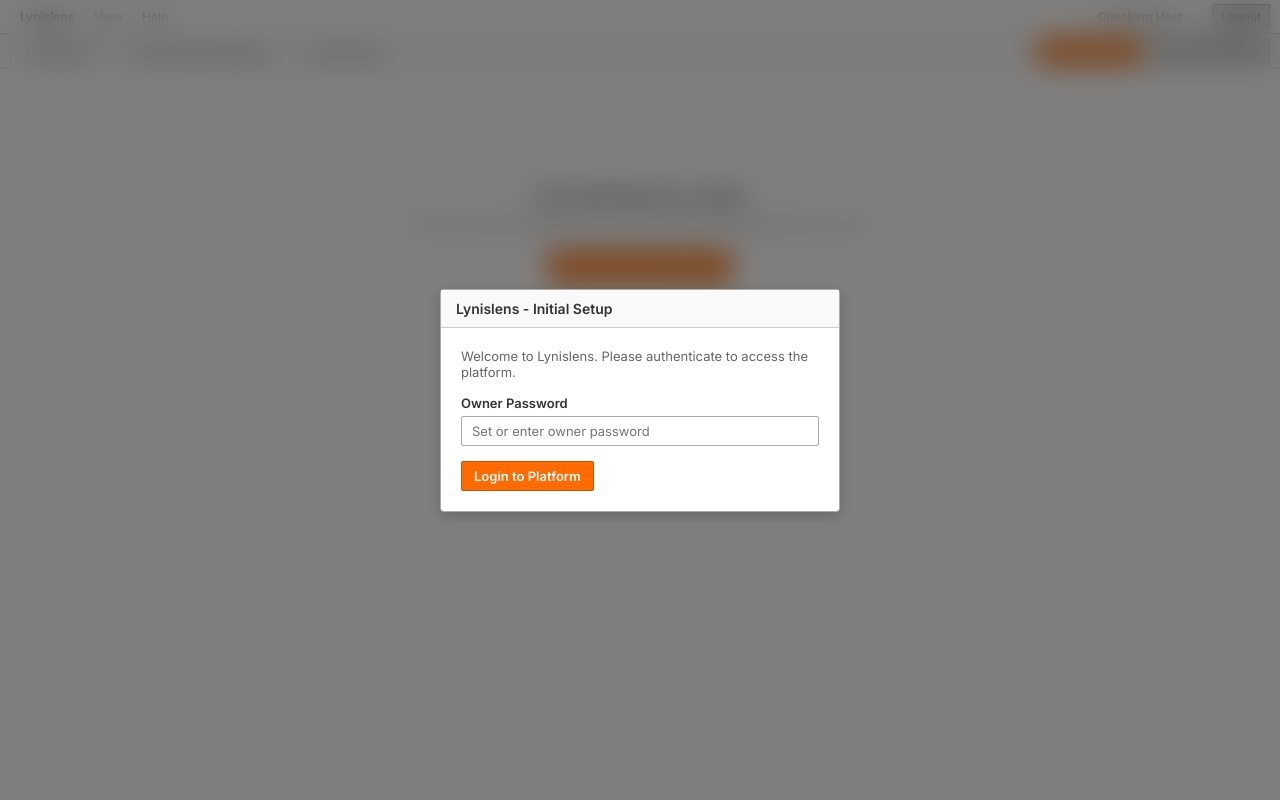
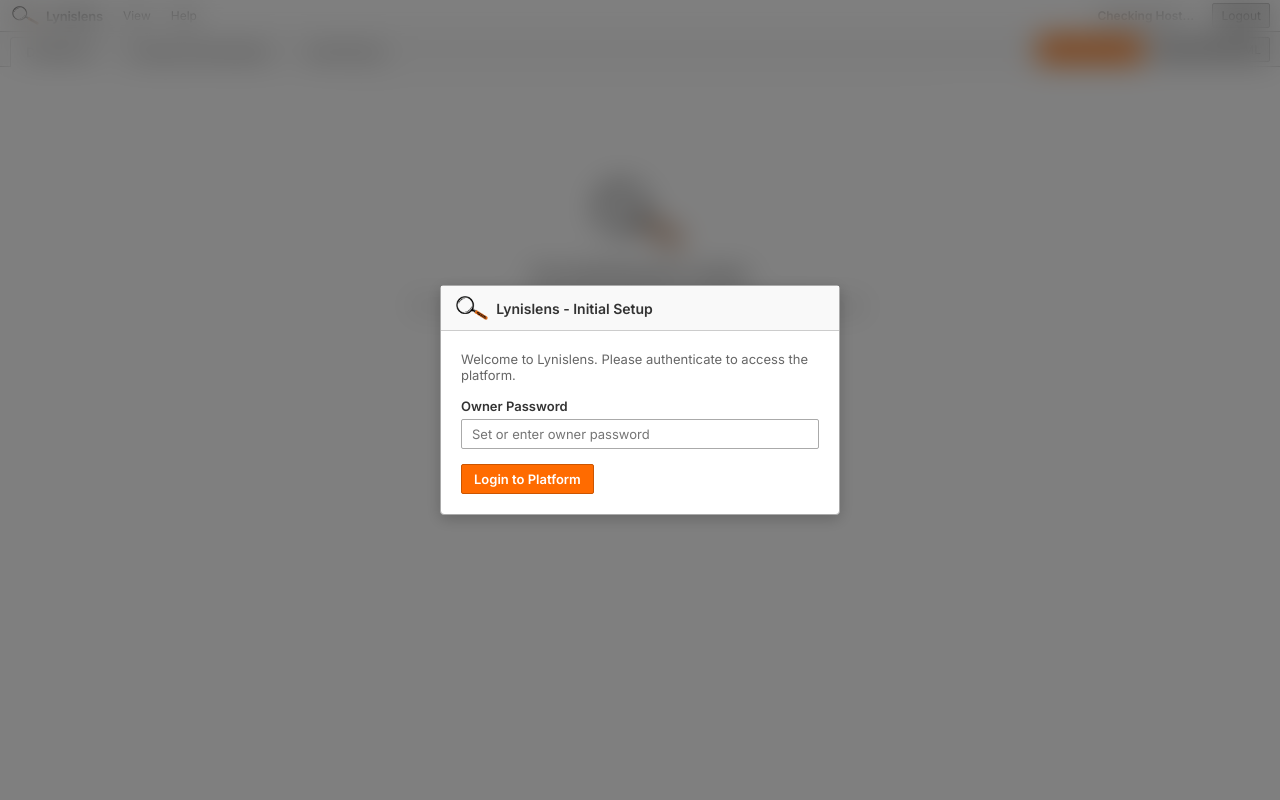
Before and after one commit to Anatolibiru01/Small-business-security-audit-tool-, a FastAPI app: page / in a window 1280 px wide. Run offline with FastAPI, Linux system fonts and the light colour scheme.

Commit message:
feat: add dashboard UI components and styling for security audit visualization

```diff
--- a/app/static/css/dashboard.css
+++ b/app/static/css/dashboard.css
@@ -91,9 +91,29 @@ body {
   background-color: var(--bg-window);
   border-bottom: 1px solid var(--border-color);
   display: flex;
-  padding: 4px 10px;
+  padding: 3px 10px;
   font-size: 12px;
   align-items: center;
+}
+.menu-brand {
+  display: flex;
+  align-items: center;
+  gap: 7px;
+  padding: 2px 10px 2px 2px;
+  font-weight: 700;
+  color: var(--text-main);
+  user-select: none;
+}
+.menu-brand .brand-logo {
+  height: 20px;
+  width: auto;
+  object-fit: contain;
+  vertical-align: middle;
+}
+.menu-brand .brand-title {
+  font-size: 13px;
+  font-weight: 700;
+  letter-spacing: -0.2px;
 }
 .menu-item {
   padding: 4px 10px;
--- a/app/templates/index.html
+++ b/app/templates/index.html
@@ -13,6 +13,9 @@
   <!-- Chart.js -->
   <script src="https://cdn.jsdelivr.net/npm/chart.js"></script>
 
+  <!-- App Favicon -->
+  <link rel="icon" type="image/png" href="/static/img/favicon.png">
+
   <!-- App Stylesheet -->
   <link rel="stylesheet" href="/static/css/dashboard.css">
 </head>
@@ -22,7 +25,10 @@
 <div id="authOverlay" class="auth-overlay">
   <div class="auth-window">
     <div class="auth-header">
-      <h2>Lynislens - Initial Setup</h2>
+      <div style="display: flex; align-items: center; gap: 8px;">
+        <img src="/static/img/logo.png" alt="Lynislens Logo" style="height: 24px; width: auto; object-fit: contain;">
+        <h2>Lynislens - Initial Setup</h2>
+      </div>
     </div>
     <div class="auth-body">
       <p>Welcome to Lynislens. Please authenticate to access the platform.</p>
@@ -38,13 +44,16 @@
 <div class="app-layout">
   <!-- TOP MENU BAR -->
   <div class="menu-bar">
-    <div class="menu-item" style="font-weight: 700;">Lynislens</div>
+    <div class="menu-brand">
+      <img src="/static/img/logo.png" alt="Lynislens Logo" class="brand-logo">
+      <span class="brand-title">Lynislens</span>
+    </div>
     <div class="menu-item" id="menuView" style="position: relative;">
       View
       <!-- Dropdown -->
       <div id="viewDropdown" class="dropdown-menu hidden" style="width: 200px;">
         <div class="dropdown-item" id="btnOpenDoc">Lynis Documentation</div>
-        <div class="dropdown-item" id="btnOpenAbout">About Lynis</div>
+        <div class="dropdown-item" id="btnOpenAbout">About Lynislens</div>
       </div>
     </div>
     <div class="menu-item" id="menuHelp" style="position: relative;">
@@ -83,6 +92,7 @@
     <div id="dashboardTab" class="tab-pane active">
       <div id="emptyState" class="state-container active">
         <div class="empty-message">
+          <img src="/static/img/logo.png" alt="Lynislens Logo" style="height: 64px; width: auto; margin-bottom: 16px; object-fit: contain;">
           <h3>No Audit Results Loaded</h3>
           <p>Run a new audit to generate a security scorecard and populate the charts.</p>
           <button id="btnStartFirstScan" class="btn btn-primary">Start Security Audit Now</button>
@@ -297,7 +307,10 @@
 <div id="aboutModal" class="modal-overlay">
   <div class="modal-window" style="width: 600px;">
     <div class="modal-header">
-      <h3>About Lynislens</h3>
+      <div style="display: flex; align-items: center; gap: 10px;">
+        <img src="/static/img/logo.png" alt="Lynislens Logo" style="height: 26px; width: auto; object-fit: contain;">
+        <h3>About Lynislens</h3>
+      </div>
       <button id="btnCloseAboutModal" class="btn-close">&times;</button>
     </div>
     <div class="modal-body" style="line-height: 1.6;">
```
Also changed, not shown: app/templates/report_export.html (+7 -3 lines), app/static/img/favicon.png (added), app/static/img/logo-square.png (added), app/static/img/logo.png (added).
